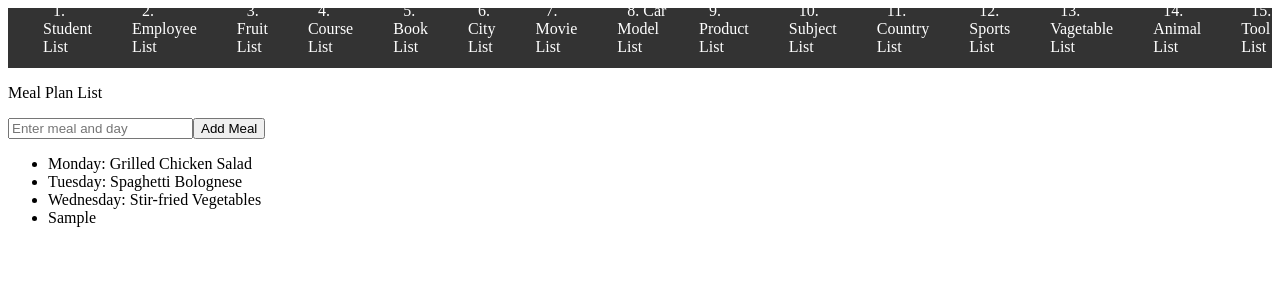
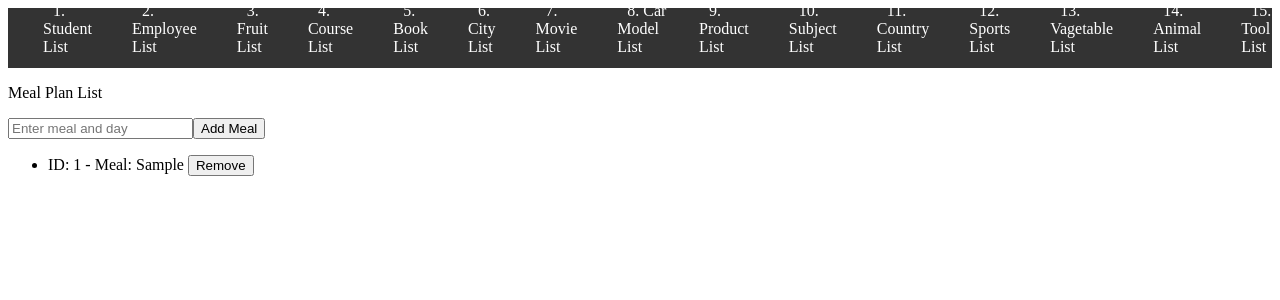
Before and after one commit to kaysie0919/AngularDataStructure, an Angular app: page /mealist in a window 1280 px wide. Both pictures are taken after typing "Sample" into the empty fields and a click on the button "Add Meal". Shown: the top 300 px of the page. Built offline with nearby package versions, Linux system fonts and the light colour scheme.

Commit message:
Add mealplanlist service

```diff
--- /dev/null
+++ b/src/app/components/interface/mealplanlist.ts
@@ -0,0 +1,4 @@
+export interface Meal {
+    id: number;
+    detail: string;
+  }
--- a/src/app/components/mealplanlist/mealplanlist.component.html
+++ b/src/app/components/mealplanlist/mealplanlist.component.html
@@ -1,8 +1,10 @@
 <p>Meal Plan List</p>
 <input type="text" [(ngModel)]="meal" placeholder="Enter meal and day">
-
 <button (click)="addMeal()">Add Meal</button>
 
 <ul>
-  <li *ngFor="let meal of mealPlanList">{{ meal }}</li>
+  <li *ngFor="let meal of mealPlanList">
+    ID: {{ meal.id }} - Meal: {{ meal.detail }}
+    <button (click)="removeMeal(meal.id)">Remove</button>
+  </li>
 </ul>
--- a/src/app/components/mealplanlist/mealplanlist.component.ts
+++ b/src/app/components/mealplanlist/mealplanlist.component.ts
@@ -1,19 +1,36 @@
 import { Component } from '@angular/core';
+import { PlanmeallistService } from '../services/planmeallist.service';
+import { Meal } from '../interface/mealplanlist';
 
 @Component({
   selector: 'app-mealplanlist',
   templateUrl: './mealplanlist.component.html',
-  styleUrl: './mealplanlist.component.css'
+  styleUrls: ['./mealplanlist.component.css']
 })
 export class MealplanlistComponent {
   meal: string = '';
-  mealPlanList: string[] = ['Monday: Grilled Chicken Salad', 'Tuesday: Spaghetti Bolognese', 'Wednesday: Stir-fried Vegetables'];
+  mealPlanList: Meal[] = [];
+  nextId: number = 1;
+
+  constructor(private mealService: PlanmeallistService) {
+    this.mealPlanList = this.mealService.getMealPlanList();
+  }
 
   addMeal() {
     if (this.meal.trim()) {
-      this.mealPlanList.push(this.meal.trim());
+      const newMeal: Meal = { id: this.nextId++, detail: this.meal.trim() };
+      this.mealService.addMeal(newMeal);
+      this.updateMealPlanList();
       this.meal = '';
     }
   }
 
+  removeMeal(id: number) {
+    this.mealService.removeMeal(id);
+    this.updateMealPlanList();
+  }
+
+  private updateMealPlanList() {
+    this.mealPlanList = this.mealService.getMealPlanList();
+  }
 }
--- /dev/null
+++ b/src/app/components/services/planmeallist.service.ts
@@ -0,0 +1,21 @@
+import { Injectable } from '@angular/core';
+import { Meal } from '../interface/mealplanlist';
+
+@Injectable({
+  providedIn: 'root'
+})
+export class PlanmeallistService {
+  private mealPlanList: Meal[] = [];
+
+  getMealPlanList(): Meal[] {
+    return this.mealPlanList;
+  }
+
+  addMeal(meal: Meal): void {
+    this.mealPlanList.push(meal);
+  }
+
+  removeMeal(id: number): void {
+    this.mealPlanList = this.mealPlanList.filter(meal => meal.id !== id);
+  }
+}
```
Also changed, not shown: 1 other file (tests, documents, lock files or other folders).
